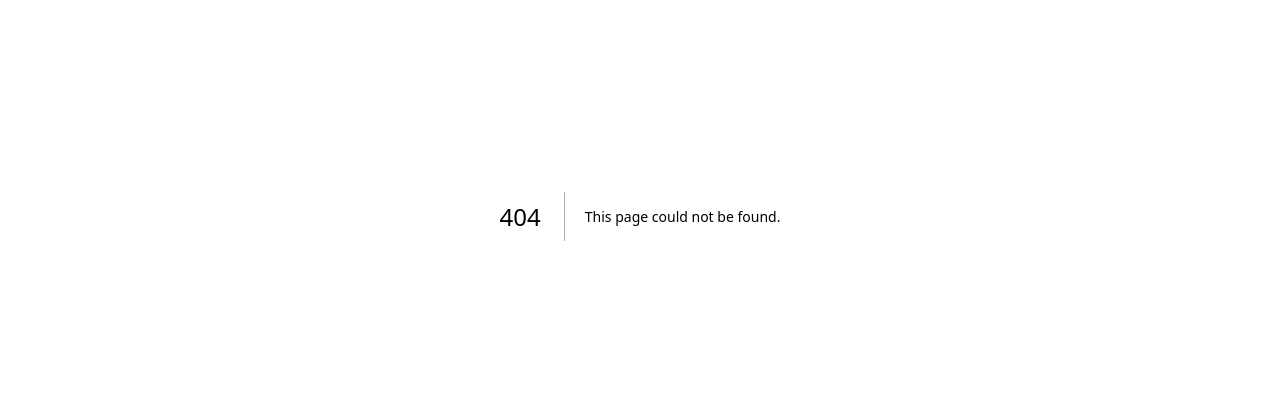
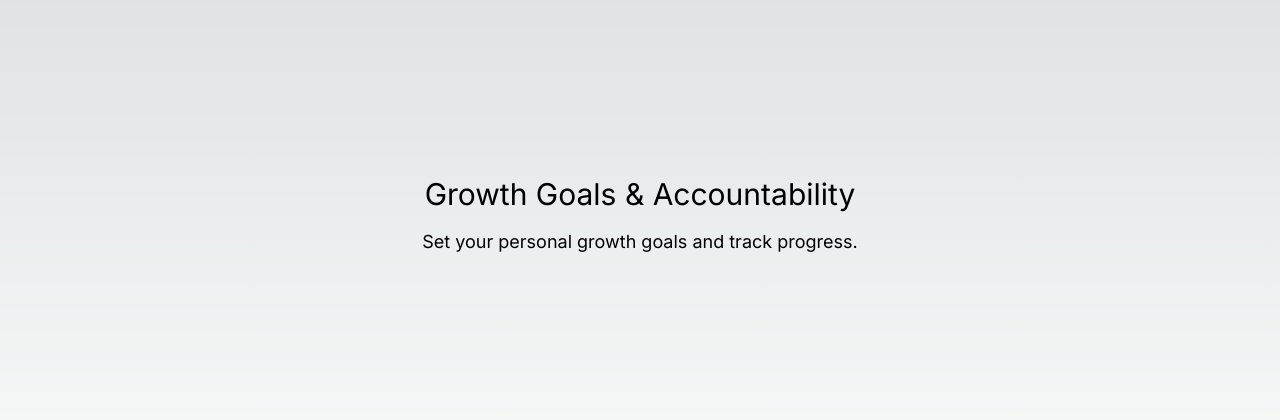
Before and after one commit to UkiyoHaven/ukiyo-haven-client, a Next.js app: page /goals in a window 1280 px wide. Before the commit this address had no page. Shown: the part 184-604 px from the top of the page. Built offline with nearby package versions, Linux system fonts and the light colour scheme.

Commit message:
feat: create goals page

```diff
--- /dev/null
+++ b/app/goals/page.tsx
@@ -0,0 +1,8 @@
+export default function GrowthGoals() {
+    return (
+      <div className="min-h-screen flex flex-col items-center justify-center">
+        <h1 className="text-3xl">Growth Goals & Accountability</h1>
+        <p className="mt-4 text-lg">Set your personal growth goals and track progress.</p>
+      </div>
+    );
+  }
```
